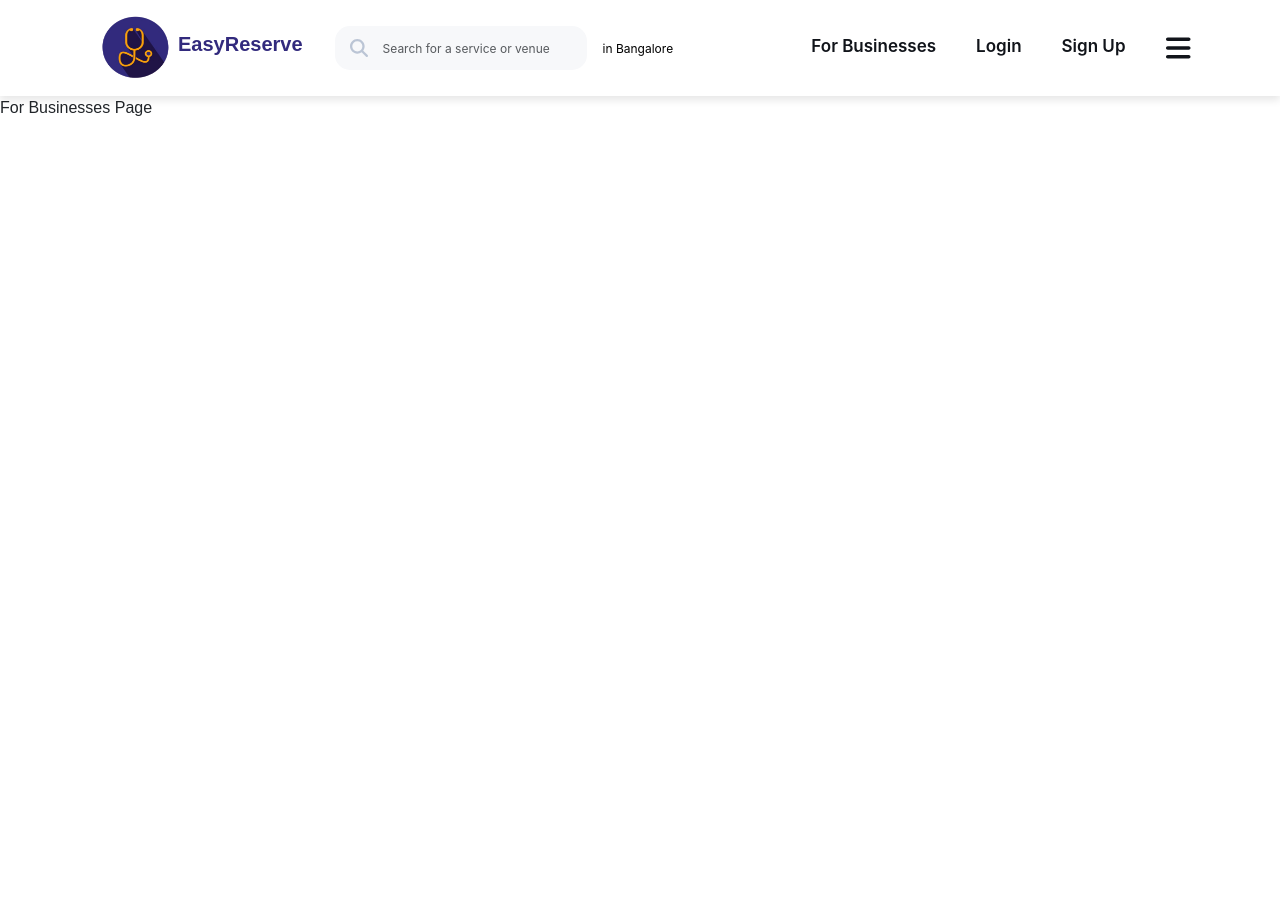
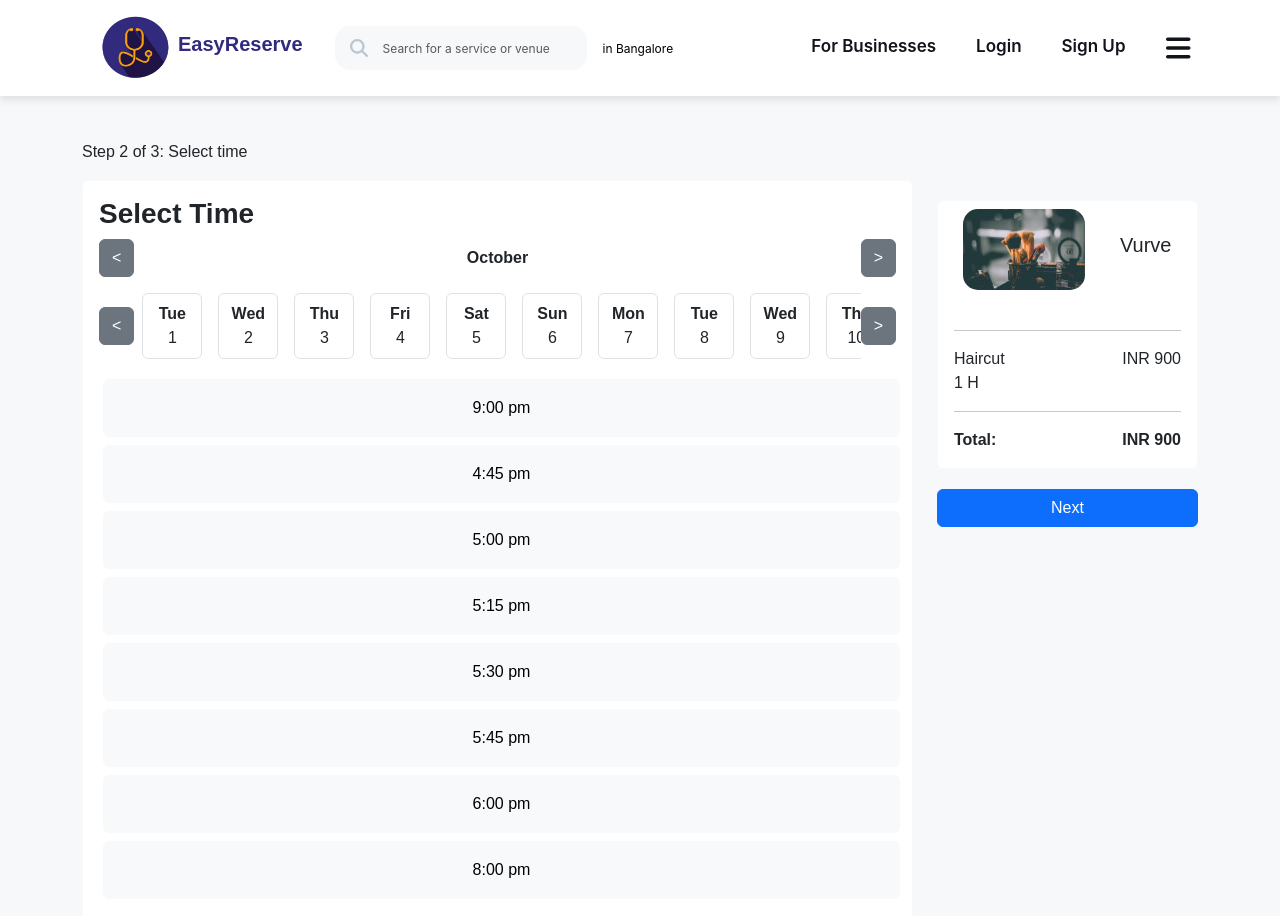
Before and after one commit to Fouad-Gabr/Booking-and-reservation-system, a React (Vite) app: page /businesses in a window 1280 px wide. Shown: the top 916 px of the page. Before the commit the page ends 800 px from the top, so only its background shows below. Built offline with nearby package versions, Linux system fonts and the light colour scheme.

Commit message:
"Enhanced TimeSelection component: 1. Implemented month navigation with buttons. 2. Added scroll functionality for day selection. 3. Improved UI: hidden scrollbar and hover effect on days.

```diff
--- a/src/App.jsx
+++ b/src/App.jsx
@@ -2,6 +2,7 @@ import "./App.css";
 import Navbar from "./components/Navbar/Navbar";
 import Home from "./pages/Home/Home";
 import { BrowserRouter, Routes, Route } from "react-router-dom";
+import Time from "./pages/Time/Time";
 
 function App() {
   return (
@@ -9,7 +10,7 @@ function App() {
       <Navbar />
       <Routes>
         <Route path="/" element={<Home />} />
-        <Route path="/businesses" element={<div>For Businesses Page</div>} />
+        <Route path="/businesses" element={<Time />} />
         <Route path="/login" element={<div>Login Page</div>} />
         <Route path="/signup" element={<div>Sign Up Page</div>} />
       </Routes>
--- /dev/null
+++ b/src/components/BookingDetails/BookingDetails.css
@@ -0,0 +1,8 @@
+.booking-card {
+    max-width: 400px;
+    margin: 20px auto;
+}
+
+.image-and-location img {
+    border-radius: 15px;
+}
--- /dev/null
+++ b/src/components/BookingDetails/BookingDetails.jsx
@@ -0,0 +1,34 @@
+import "./BookingDetails.css";
+
+const BookingDetails = ({ location, service, price }) => {
+  return (
+    <>
+      <div className="card booking-card border-light">
+        <div className="image-and-location d-flex align-items-center justify-content-around p-2">
+          <img src="images/2-1.jpeg" alt="Service" className="w-50" />
+          <h5 className="card-title">{location}</h5>
+        </div>
+        <div className="card-body">
+          <hr />
+          <div>
+            <div className="d-flex justify-content-between align-items-center">
+              <span className="service">{service}</span>
+              <span className="price">INR {price}</span>
+            </div>
+            <span> 1 H</span>
+          </div>
+
+          <hr />
+
+          <div className="d-flex justify-content-between fw-bold">
+            <span>Total:</span>
+            <span>INR {price}</span>
+          </div>
+        </div>
+      </div>
+      <button className="btn btn-primary w-100">Next</button>
+    </>
+  );
+};
+
+export default BookingDetails;
--- /dev/null
+++ b/src/components/TimeSelection/TimeSelection.css
@@ -0,0 +1,34 @@
+.day-selection {
+    overflow: hidden;
+}
+
+.day-box {
+    transition: background-color 0.3s ease;
+}
+
+.day-box:hover {
+    background-color: #007bff;
+    color: white;
+
+}
+
+.time-selection {
+    margin-bottom: 20px;
+}
+
+.month-selection {
+    background-color: #f8f9fa;
+    padding: 10px;
+    border-radius: 5px;
+    box-shadow: 0 1px 3px rgba(0, 0, 0, 0.1);
+}
+
+.time-slot {
+    width: 100%;
+}
+
+.selected {
+    background-color: #007bff;
+
+    color: white;
+}
--- /dev/null
+++ b/src/components/TimeSelection/TimeSelection.jsx
@@ -0,0 +1,127 @@
+import { useState, useRef } from "react";
+import "./TimeSelection.css";
+
+const TimeSelection = ({
+  times,
+  selectedTime,
+  setSelectedTime,
+  selectedDate,
+  setSelectedDate,
+}) => {
+  const [currentMonthIndex, setCurrentMonthIndex] = useState(
+    new Date().getMonth()
+  );
+  const dayContainerRef = useRef(null);
+
+  const getDaysInMonth = (date) => {
+    const month = date.getMonth();
+    const year = date.getFullYear();
+    const days = [];
+
+    const daysInMonth = new Date(year, month + 1, 0).getDate();
+    for (let i = 1; i <= daysInMonth; i++) {
+      days.push(new Date(year, month, i));
+    }
+    return days;
+  };
+
+  const days = getDaysInMonth(
+    new Date(new Date().getFullYear(), currentMonthIndex)
+  );
+  const dayNames = ["Sun", "Mon", "Tue", "Wed", "Thu", "Fri", "Sat"];
+
+  const handleNextMonth = () => {
+    setCurrentMonthIndex((prevIndex) => (prevIndex + 1) % 12);
+  };
+
+  const handlePrevMonth = () => {
+    setCurrentMonthIndex((prevIndex) => (prevIndex - 1 + 12) % 12);
+  };
+
+  const scrollLeft = () => {
+    if (dayContainerRef.current) {
+      dayContainerRef.current.scrollBy({ left: -100, behavior: "smooth" });
+    }
+  };
+
+  const scrollRight = () => {
+    if (dayContainerRef.current) {
+      dayContainerRef.current.scrollBy({ left: 100, behavior: "smooth" });
+    }
+  };
+
+  return (
+    <div className="time-selection card p-3 border-light">
+      <h3 className="fw-bold">Select Time</h3>
+
+      <div className="d-flex justify-content-between align-items-center mb-3 fw-bold">
+        <button className="btn btn-secondary" onClick={handlePrevMonth}>
+          &lt;
+        </button>
+        <div>
+          {new Date(new Date().getFullYear(), currentMonthIndex).toLocaleString(
+            "default",
+            { month: "long" }
+          )}
+        </div>
+        <button className="btn btn-secondary" onClick={handleNextMonth}>
+          &gt;
+        </button>
+      </div>
+
+      <div className="d-flex align-items-center">
+        <button className="btn btn-secondary" onClick={scrollLeft}>
+          &lt;
+        </button>
+        <div
+          className="d-flex overflow-hidden flex-nowrap day-selection"
+          ref={dayContainerRef}
+        >
+          {days.map((day) => {
+            const dayName = dayNames[day.getDay()];
+            const isSelected =
+              selectedDate.getDate() === day.getDate() &&
+              selectedDate.getMonth() === day.getMonth() &&
+              selectedDate.getFullYear() === day.getFullYear();
+
+            return (
+              <div key={day} className="text-center mx-2">
+                <div
+                  className={`border rounded p-2 text-center day-box ${
+                    isSelected ? "bg-primary text-white" : ""
+                  }`}
+                  onClick={() => {
+                    setSelectedDate(day);
+                  }}
+                  style={{ width: "60px", cursor: "pointer" }}
+                >
+                  <div className="fw-bold">{dayName}</div>
+                  <div>{day.getDate()}</div>
+                </div>
+              </div>
+            );
+          })}
+        </div>
+        <button className="btn btn-secondary" onClick={scrollRight}>
+          &gt;
+        </button>
+      </div>
+
+      <div className="date-list mt-3">
+        {times.map((timeSlot, index) => (
+          <button
+            key={index}
+            className={`btn btn-light m-1 time-slot p-3 ${
+              selectedTime === timeSlot ? "selected" : ""
+            }`}
+            onClick={() => setSelectedTime(timeSlot)}
+          >
+            {timeSlot}
+          </button>
+        ))}
+      </div>
+    </div>
+  );
+};
+
+export default TimeSelection;
--- a/src/pages/Time/Time.css
+++ b/src/pages/Time/Time.css
@@ -0,0 +1,8 @@
+:root {
+    --body-color: #F7F8FA;
+}
+
+.time {
+    background-color: var(--body-color);
+    padding: 20px;
+}
--- a/src/pages/Time/Time.jsx
+++ b/src/pages/Time/Time.jsx
@@ -0,0 +1,44 @@
+import { useState } from "react";
+import TimeSelection from "../../components/TimeSelection/TimeSelection";
+import BookingDetails from "../../components/BookingDetails/BookingDetails";
+import "./Time.css";
+
+const Time = () => {
+  const [selectedTime, setSelectedTime] = useState(null);
+  const [selectedDate, setSelectedDate] = useState(new Date());
+
+  const times = [
+    "9:00 pm",
+    "4:45 pm",
+    "5:00 pm",
+    "5:15 pm",
+    "5:30 pm",
+    "5:45 pm",
+    "6:00 pm",
+    "8:00 pm",
+  ];
+
+  return (
+    <div className="time">
+      <div className="container mt-4">
+        <p>Step 2 of 3: Select time</p>
+        <div className="row">
+          <div className="col-md-9">
+            <TimeSelection
+              times={times}
+              selectedTime={selectedTime}
+              setSelectedTime={setSelectedTime}
+              selectedDate={selectedDate}
+              setSelectedDate={setSelectedDate}
+            />
+          </div>
+          <div className="col-md-3">
+            <BookingDetails location="Vurve " service="Haircut " price={900} />
+          </div>
+        </div>
+      </div>
+    </div>
+  );
+};
+
+export default Time;
```
